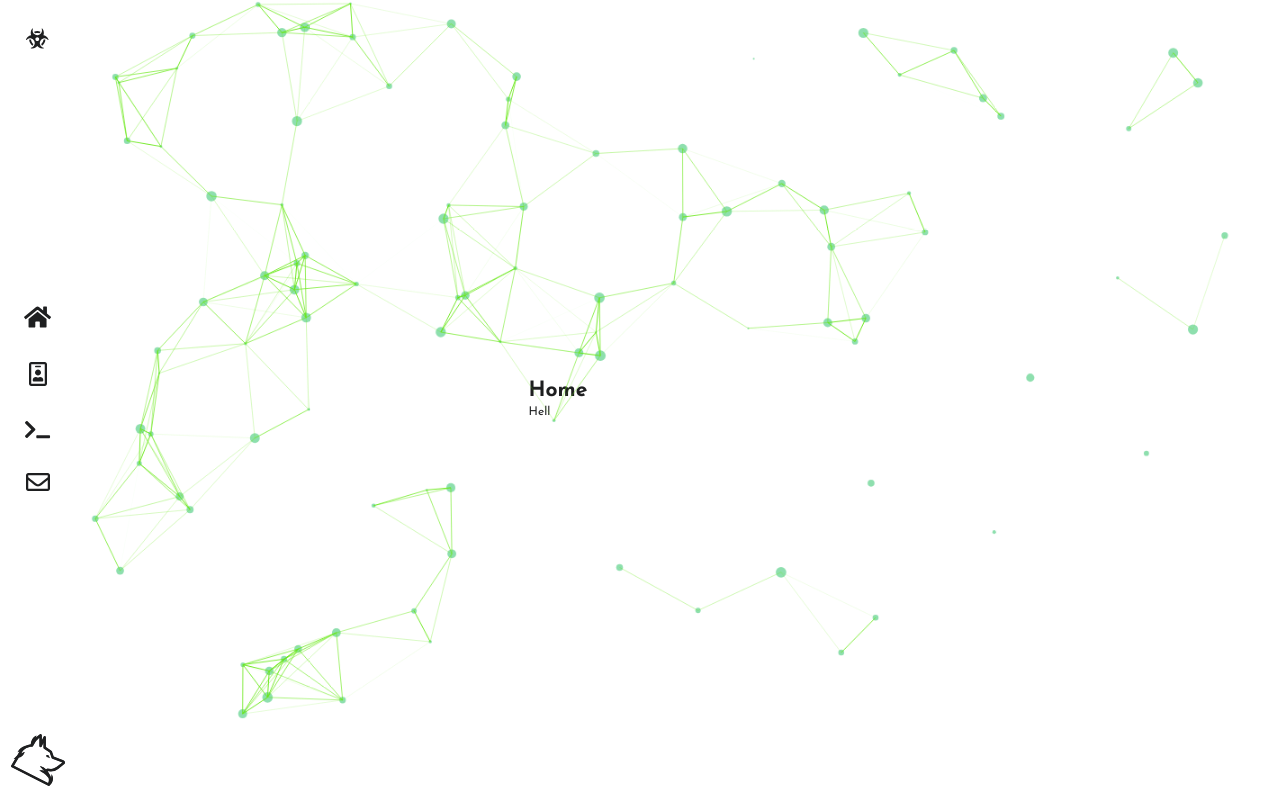
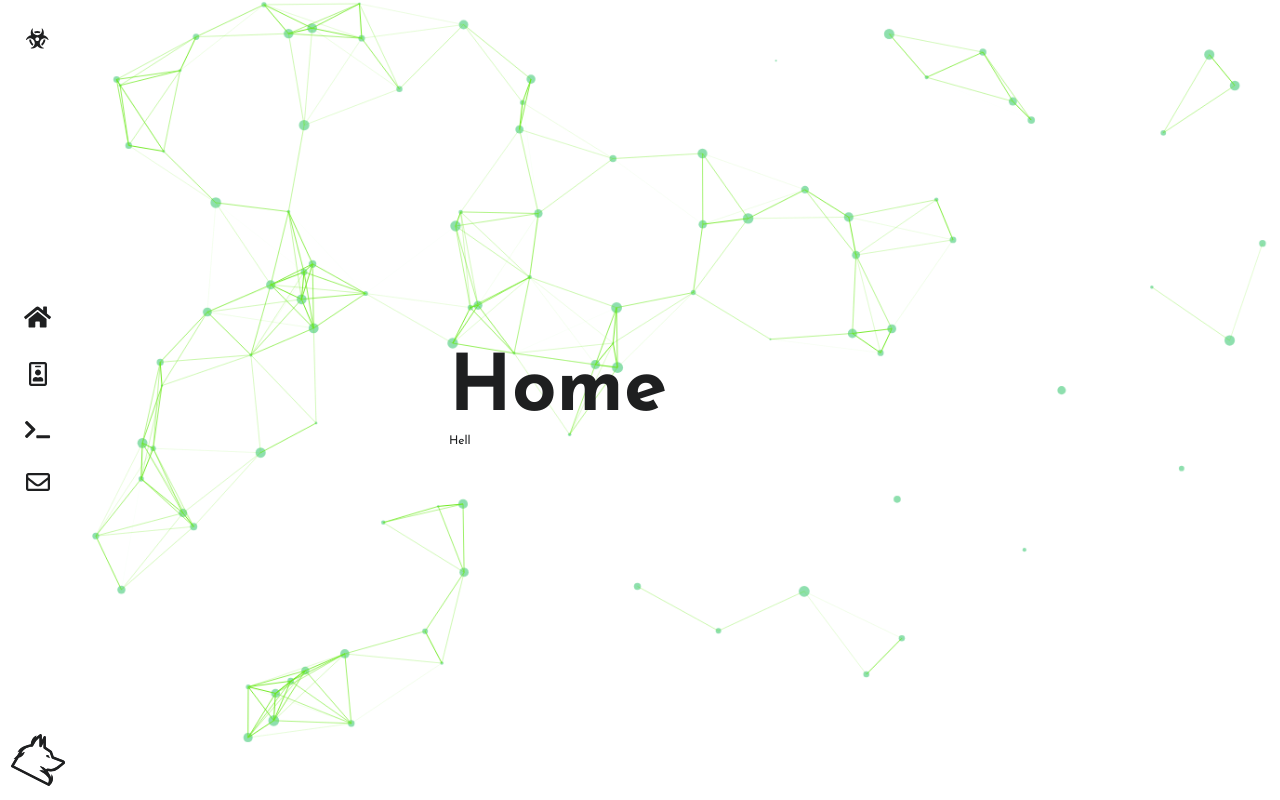
Before and after one commit to wolftrax5/wolftrax5, a React (Create React App) app: page / in a window 1280 px wide. Built offline with nearby package versions, Linux system fonts and the light colour scheme.

Commit message:
Fix z index

```diff
--- a/src/components/Canvas/ParticlesAnimation.js
+++ b/src/components/Canvas/ParticlesAnimation.js
@@ -27,6 +27,7 @@ class Particle {
     ctx.fill();
   }
   update(ctx) {
+    // make the trayectory until thouch the borders, then change direction
     if (this.x > ctx.canvas.width || this.x < this.size / 2) {
       this.directionX = -this.directionX;
     }
@@ -34,21 +35,18 @@ class Particle {
       this.directionY = -this.directionY;
     }
 
-    let dx = 500 - this.x;
-    let dy = 500 - this.y;
-    let distance = Math.sqrt(dx * dx + dy * dy);
-
     this.x += this.directionX;
     this.y += this.directionY;
     this.draw(ctx);
   }
 }
-const SerParticles = (n = 1) => {
+const SerParticles = (n = 1, s = 5) => {
   let particlearray = [];
   for (let index = 0; index < n; index++) {
-    let size = Math.random() * 5 + 1;
+    let size = Math.random() * s + 1;
     let x = Math.random() * (innerWidth - size * 2 - size * 2) + size * 2;
     let y = Math.random() * (innerHeight - size * 2 - size * 2) + size * 2;
+    // velociti of particle
     let directionX = Math.random() * 2 - 1.5;
     let directionY = Math.random() * 2 - 1.5;
 
@@ -80,8 +78,8 @@ function conect(ctx, particlearray) {
 const RelativeCanvas = styled(Canvas)`
   position: absolute;
   top: 0;
-  width: 90%;
-  height: 90%;
+  width: 93%;
+  height: 93%;
 `;
 export const ParticlesAnimation = ({ number_particles = 2 }) => {
   // eslint-disable-next-line
@@ -106,4 +104,5 @@ export const ParticlesAnimation = ({ number_particles = 2 }) => {
 
 ParticlesAnimation.propTypes = {
   number_particles: PropTypes.number,
+  size_particles: PropTypes.oneOf[(4, 5, 6, 7, 8, 9, 10, 15)],
 };
--- a/src/pages/Home/styles.js
+++ b/src/pages/Home/styles.js
@@ -18,4 +18,8 @@ export const HomeContainer = styled(MainContainer)``;
 
 export const SectionInfo = styled.section`
   place-self: center;
+  z-index: 100;
+  & h1 {
+    font-size: 78px;
+  }
 `;
```
